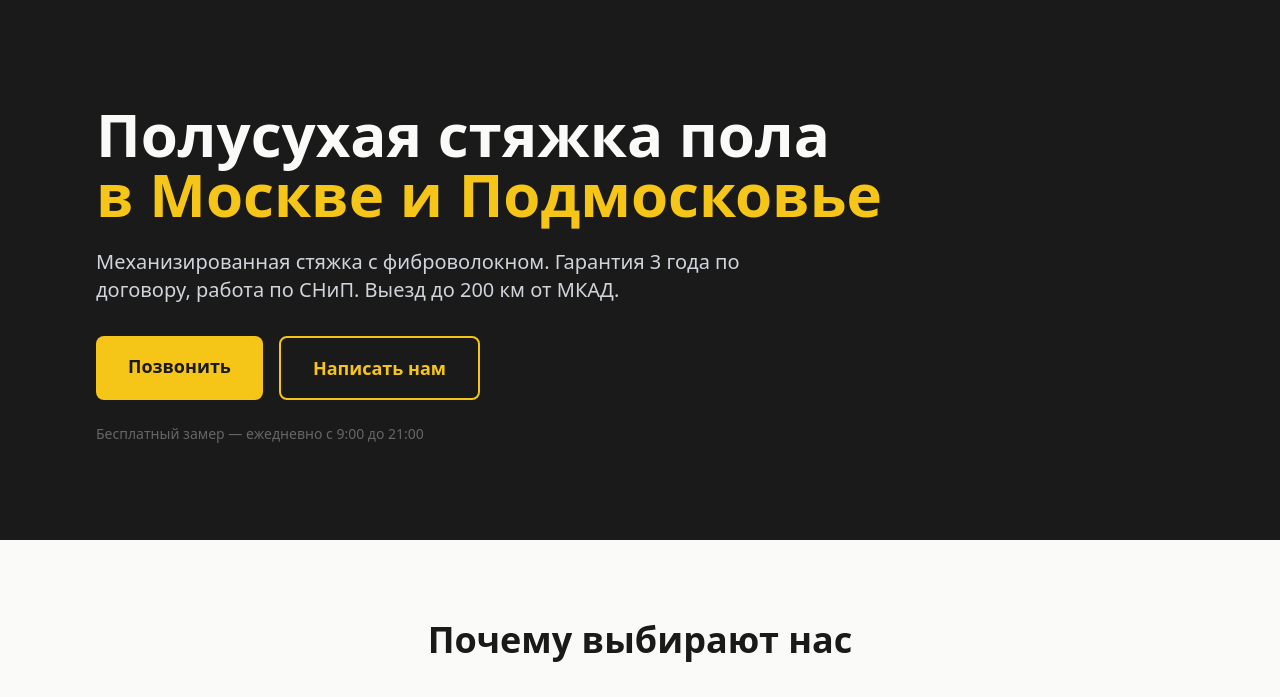
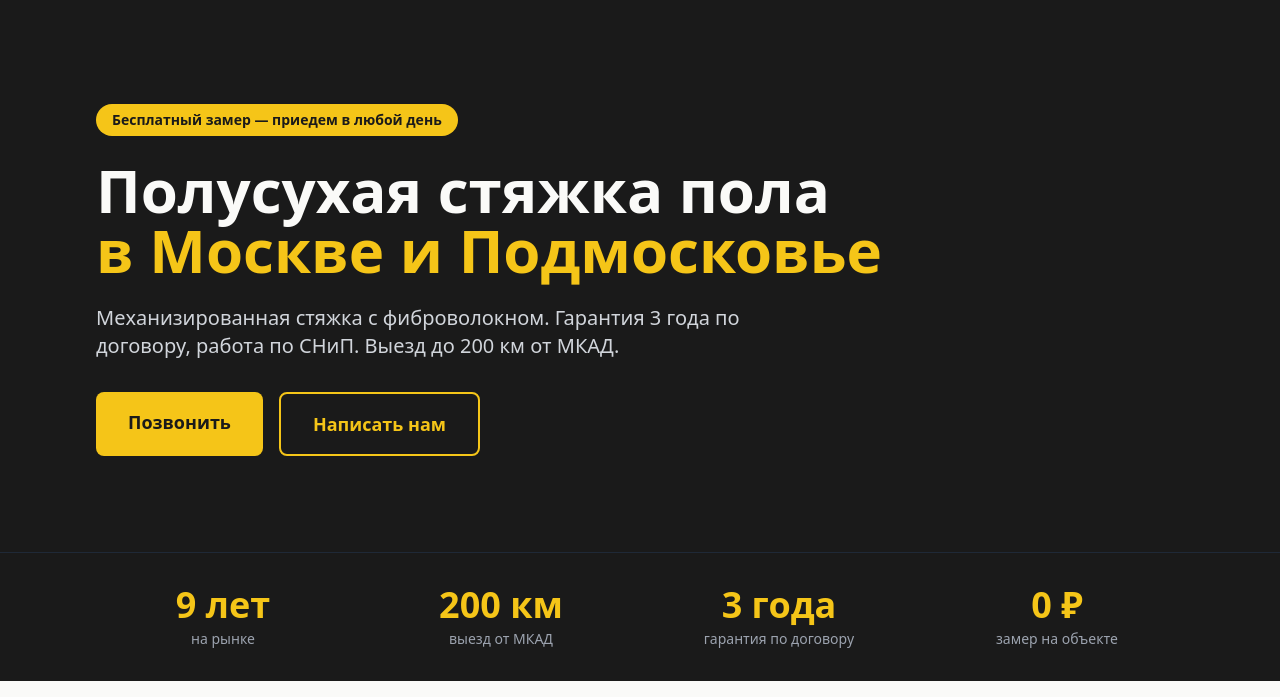
Before and after one commit to bodpad/mosstyazhka, a plain HTML site: page index.html in a window 1280 px wide. Shown: the part 56-753 px from the top of the page. Drawn offline with nearby package versions, Linux system fonts and the light colour scheme.

Commit message:
Усилить продающие элементы: бейдж в hero, полоса с цифрами, CTA после процесса
Co-Authored-By: Claude Sonnet 4.6 <noreply@anthropic.com>

```diff
--- a/index.html
+++ b/index.html
@@ -122,6 +122,7 @@
   <!-- ===== HERO ===== -->
   <section class="bg-dark text-cream py-16 md:py-24">
     <div class="max-w-6xl mx-auto px-4 md:px-8">
+      <span class="inline-block bg-accent text-dark text-sm font-bold px-4 py-1.5 rounded-full mb-6">Бесплатный замер — приедем в любой день</span>
       <h1 class="text-4xl md:text-6xl font-black leading-tight mb-6">
         Полусухая стяжка пола<br>
         <span class="text-accent">в Москве и Подмосковье</span>
@@ -137,7 +138,30 @@
           Написать нам
         </a>
       </div>
-      <p class="mt-6 text-muted text-sm">Бесплатный замер — ежедневно с 9:00 до 21:00</p>
+    </div>
+  </section>
+
+  <!-- ===== СТАТИСТИКА ===== -->
+  <section class="bg-dark border-t border-gray-800 py-8">
+    <div class="max-w-6xl mx-auto px-4 md:px-8">
+      <div class="grid grid-cols-2 md:grid-cols-4 gap-6 text-center">
+        <div>
+          <div class="text-accent text-4xl font-black">9 лет</div>
+          <div class="text-gray-400 text-sm mt-1">на рынке</div>
+        </div>
+        <div>
+          <div class="text-accent text-4xl font-black">200 км</div>
+          <div class="text-gray-400 text-sm mt-1">выезд от МКАД</div>
+        </div>
+        <div>
+          <div class="text-accent text-4xl font-black">3 года</div>
+          <div class="text-gray-400 text-sm mt-1">гарантия по договору</div>
+        </div>
+        <div>
+          <div class="text-accent text-4xl font-black">0 ₽</div>
+          <div class="text-gray-400 text-sm mt-1">замер на объекте</div>
+        </div>
+      </div>
     </div>
   </section>
 
@@ -241,6 +265,22 @@
           <p class="text-muted text-sm">Проверяем перепады правилом, подписываем акт, даём гарантию.</p>
         </div>
 
+      </div>
+    </div>
+  </section>
+
+  <!-- ===== CTA ===== -->
+  <section class="bg-accent py-8">
+    <div class="max-w-6xl mx-auto px-4 md:px-8">
+      <div class="flex flex-col md:flex-row items-center justify-between gap-6">
+        <div>
+          <p class="text-dark text-2xl font-extrabold">Готовы начать?</p>
+          <p class="text-dark/70 mt-1">Приедем на замер бесплатно — рассчитаем стоимость под ваш объект</p>
+        </div>
+        <div class="flex gap-3 shrink-0">
+          <a href="tel:+79853207025" class="bg-dark text-accent px-6 py-3 rounded-lg font-bold hover:bg-dark/90">Позвонить</a>
+          <a href="#form" class="border-2 border-dark text-dark px-6 py-3 rounded-lg font-bold hover:bg-dark hover:text-cream transition-colors">Написать нам</a>
+        </div>
       </div>
     </div>
   </section>
```
